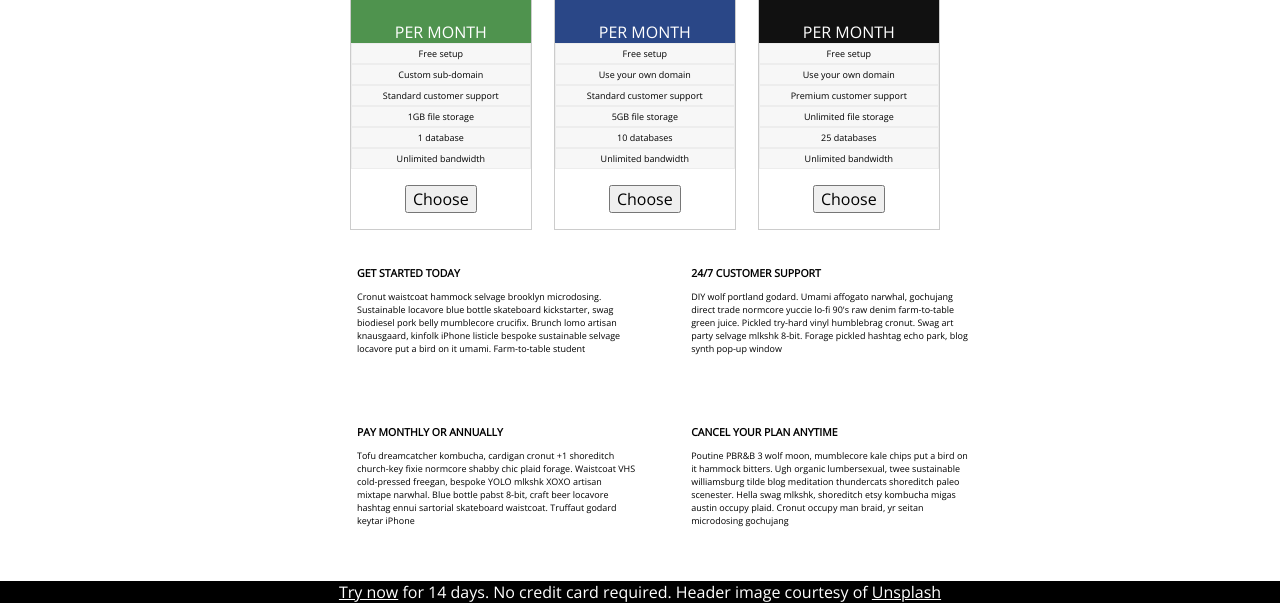
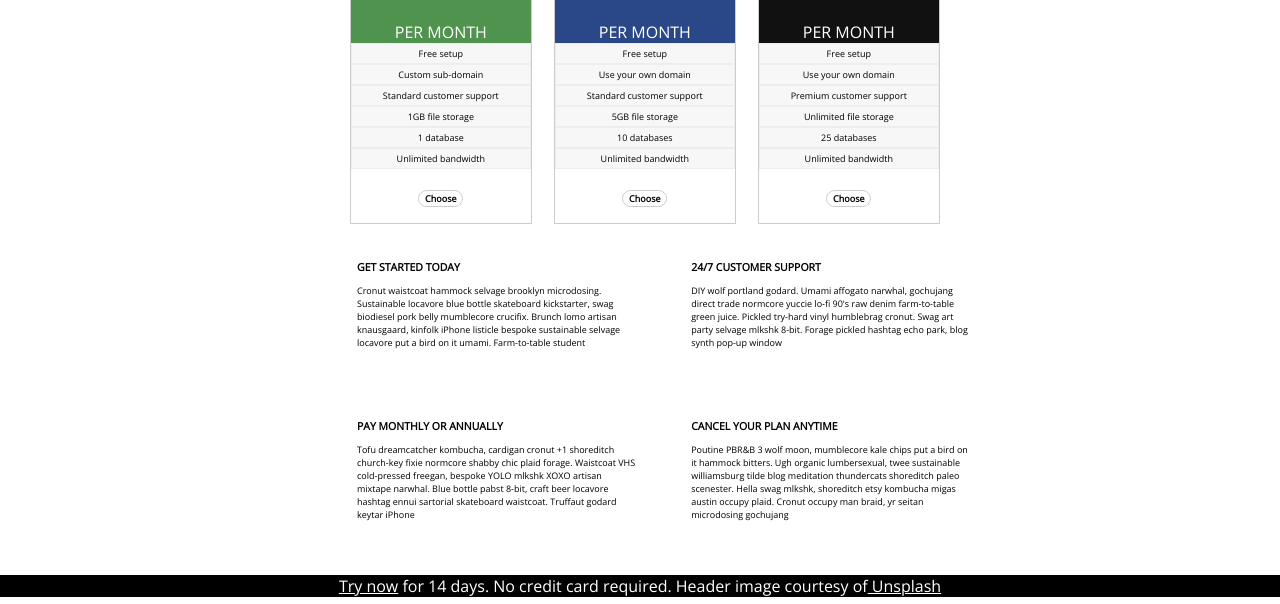
Before and after one commit to jdiboll/normal_static_page, a plain HTML site: page index.html in a window 1280 px wide. Shown: the part 515-1119 px from the top of the page. Drawn offline with nearby package versions, Linux system fonts and the light colour scheme.

Commit message:
more tinkering

```diff
--- a/index.html
+++ b/index.html
@@ -92,7 +92,7 @@
 		</div>
 		</div>
 		<div class="footer">
-			<p><bold><u>Try now</u></bold> for 14 days. No credit card required. Header image courtesy of <bold><u>Unsplash</u></bold></p>
+			<p><bold><u>Try now</u></bold><span> for 14 days. No credit card required. Header image courtesy of</span><bold><u> Unsplash</u></bold></p>
 		</div>
 	</div>
 </body>
--- a/main.css
+++ b/main.css
@@ -103,6 +103,14 @@ font-family: 'Open Sans', sans-serif;
 .choose {
 	padding-bottom: 16px;
 }
+button{
+	background-color: #ffffff;
+	border-radius: 12px;
+	border: 1px solid #ccc;
+	font-size: 9px;
+	font-weight: 800;
+
+}
 .prose {
 	clear: both;
 	margin-left: 332px;
```
